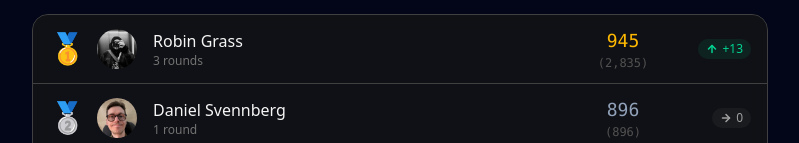
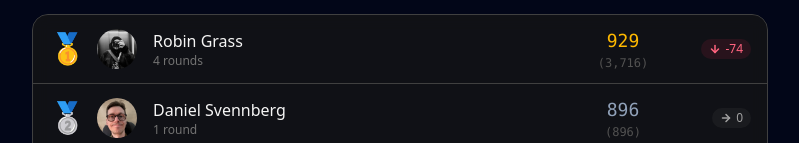
Before and after one commit to hejrobin/maptap-leaderboard, a React (Vite) app: page / in a window 1280 px wide. Shown: the part 200-343 px from the top of the page, without its empty margins (240-1039 px from the left). Built offline with nearby package versions, Linux system fonts and the light colour scheme.

Commit message:
chore: update scores

```diff
--- a/src/data.ts
+++ b/src/data.ts
@@ -29,6 +29,7 @@ export const leaderboard: Player[] = [
       { date: "2026-06-16", score: 938 },
       { date: "2026-06-17", score: 942 },
       { date: "2026-06-18", score: 955 },
+      { date: "2026-06-22", score: 881 },
     ],
   },
   {
```
